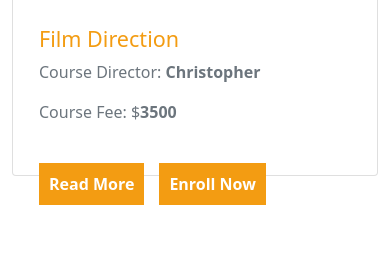
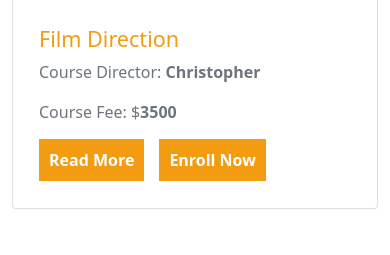
Before and after one commit to arunabhnewar/bangladesh-film-school, a React (Create React App) app: page / in a window 390 px wide. Shown: the part 1460-1715 px from the top of the page. Built offline with nearby package versions, Linux system fonts and the light colour scheme.

Commit message:
features btn responsive

```diff
--- a/src/Components/Features/Features.css
+++ b/src/Components/Features/Features.css
@@ -29,12 +29,9 @@
     text-decoration: none;
     padding: 10px;
     margin-top: 15px;
-    margin-bottom: 15px;
     margin-right: 15px;
     background-color: #f39c12;
     color: #fff;
-    width: 120px;
-    height: 45px;
     font-weight: 600;
     transition: 0.6s linear;
 }
--- a/src/Components/Features/Features.js
+++ b/src/Components/Features/Features.js
@@ -17,14 +17,14 @@ const Features = () => {
                 {
                     features?.map(feature =>
                         <div className="col-md-3 my-5" key={feature.key}>
-                            <div className="card features">
+                            <div className="card features w-100 h-75">
                                 <div className="feature-img">
                                     <img className="w-100" src={feature.img} alt="" />
                                 </div>
                                 <div className="info-area card-body">
                                     <h4 className="feature-name">{feature.name}</h4>
                                     <p className="text-muted">Course Director: <span className="feature-detail">{feature.courseDirector}</span> </p>
-                                    <p className="text-muted mb-5">Course Fee: $<span className="feature-detail">{feature.fee}</span> </p>
+                                    <p className="text-muted mb-4">Course Fee: $<span className="feature-detail">{feature.fee}</span> </p>
 
                                     <NavLink to="/services" className="enroll-btn">Read More</NavLink>
                                     <NavLink to="/admission" className="enroll-btn">Enroll Now</NavLink>
```
